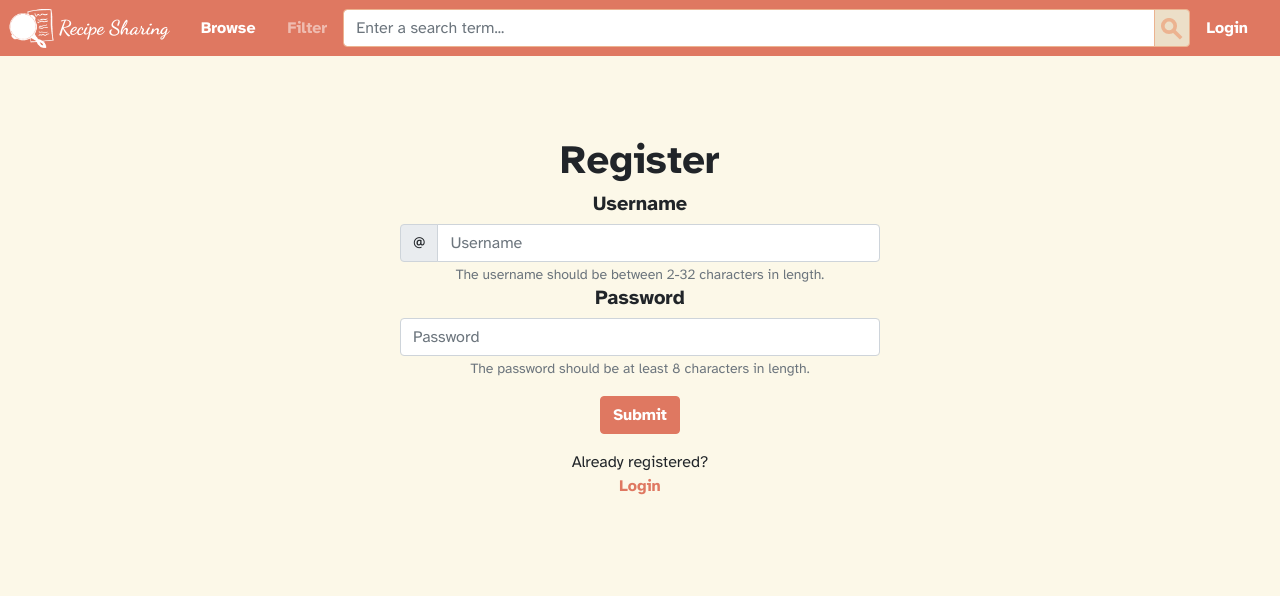
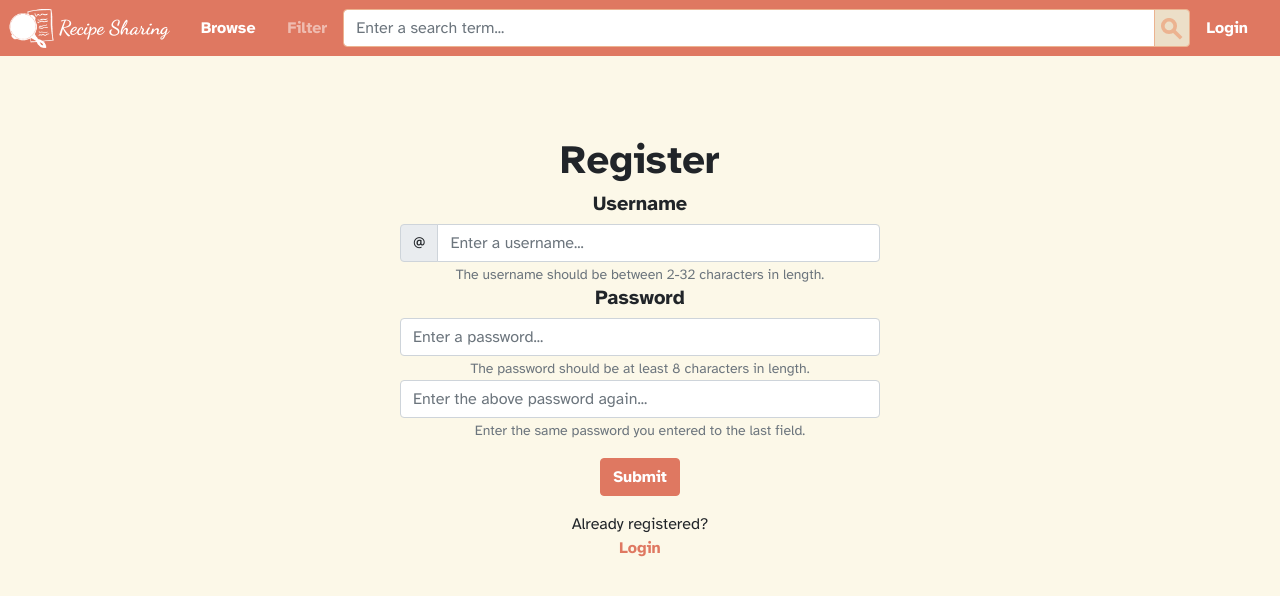
Before and after one commit to Schmid7k/recipe-sharing, a React (Create React App) app in the folder client/: page /registration in a window 1280 px wide. Shown: the top 596 px of the page. Built offline with nearby package versions, Linux system fonts and the light colour scheme.

Commit message:
Change registration form to require the user to input the same password twice
Change registration form to require the user to input the same password twice and show an error if the two don't match.

```diff
--- a/client/src/components/RegistrationForm/RegistrationForm.js
+++ b/client/src/components/RegistrationForm/RegistrationForm.js
@@ -36,6 +36,19 @@ const passwordValidation = (value) => {
 };
 
 /**
+ * Component used for validating that the user's password inputs match.
+ * @param {string} firstValue  Value entered in the first password field
+ * @param {string} secondValue  Value entered in the second password field
+ * @returns An error message in string format if values don't validate, null otherwise.
+ */
+ const passwordsMatchValidation = (firstValue, secondValue) => {
+    if (firstValue !== secondValue) {
+        return "Entered passwords must match";
+    }
+    return null;
+};
+
+/**
  * Component for rendering a list of errors to the user.
  * @param {Array} errors An array of errors to be shown
  * @returns A <Fragment> element with a red alert div that contains the errors in a list inside it.
@@ -63,6 +76,7 @@ class RegistrationForm extends React.Component {
         this.state = {
             username: "",
             password: "",
+            passwordRepeat: "",
             errors: [],
             redirect: false
         }
@@ -86,8 +100,10 @@ class RegistrationForm extends React.Component {
         let errors = [];
         let usernameVal = usernameValidation(this.state.username);
         let passwordVal = passwordValidation(this.state.password);
+        let passwordsMatchVal = passwordsMatchValidation(this.state.password, this.state.passwordRepeat);
         if (usernameVal) errors.push(usernameVal);
         if (passwordVal) errors.push(passwordVal);
+        if (passwordsMatchVal) errors.push(passwordsMatchVal);
 
         this.setState({
             errors: errors
@@ -136,7 +152,7 @@ class RegistrationForm extends React.Component {
                             <div className="input-group">
                                 <span className="input-group-text" id="registration-basic-addon1">@</span>
                                 <input type="text" className="form-control" id="registrationUsernameInput"
-                                        placeholder="Username" aria-label="Username" aria-describedby="registration-basic-addon1 usernameHelp"
+                                        placeholder="Enter a username..." aria-label="Username" aria-describedby="registration-basic-addon1 usernameHelp"
                                         name="username" value={this.state.username} onChange={this.handleInputChange}
                                         minLength="2" maxLength="32" required />
                             </div>
@@ -145,9 +161,13 @@ class RegistrationForm extends React.Component {
                         <div className="form-group">
                             <label htmlFor="registrationPasswordInput"><h5>Password</h5></label>
                             <input type="password" className="form-control" id="registrationPasswordInput" aria-describedby="passwordHelp"
-                                    placeholder="Password" name="password" value={this.state.password} onChange={this.handleInputChange}
+                                    placeholder="Enter a password..." name="password" value={this.state.password} onChange={this.handleInputChange}
                                     minLength="8" required />
                             <small id="passwordHelp" className="form-text text-muted">The password should be at least 8 characters in length.</small>
+                            <input type="password" className="form-control" id="registrationPasswordInput2" aria-describedby="passwordHelp2"
+                                    placeholder="Enter the above password again..." name="passwordRepeat" value={this.state.passwordRepeat} onChange={this.handleInputChange}
+                                    minLength="8" required />
+                            <small id="passwordHelp2" className="form-text text-muted">Enter the same password you entered to the last field.</small>
                         </div>
                         <button type="submit" className="btn btn-primary btn-custom mt-3">Submit</button>
                     </form>
```
